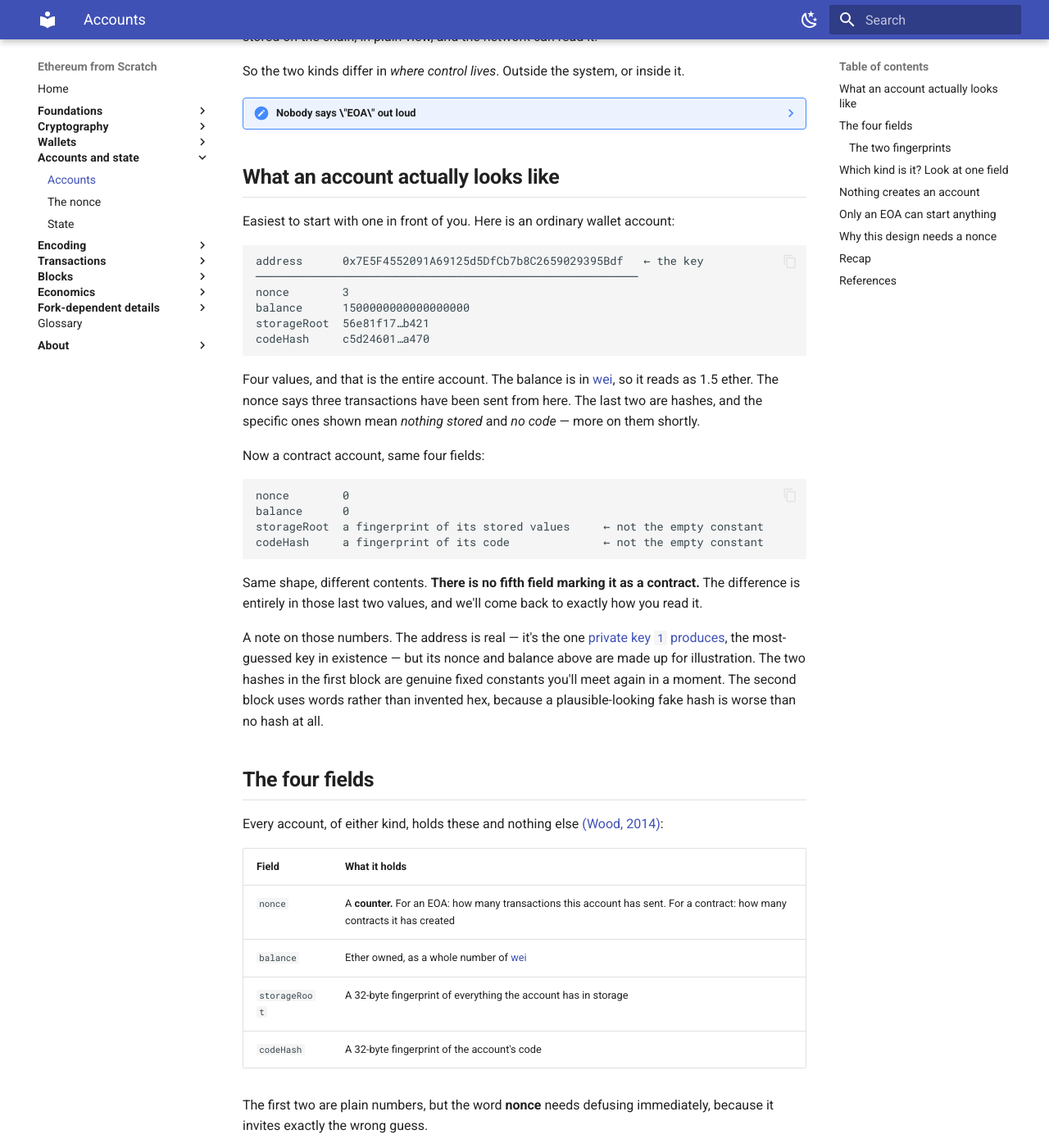
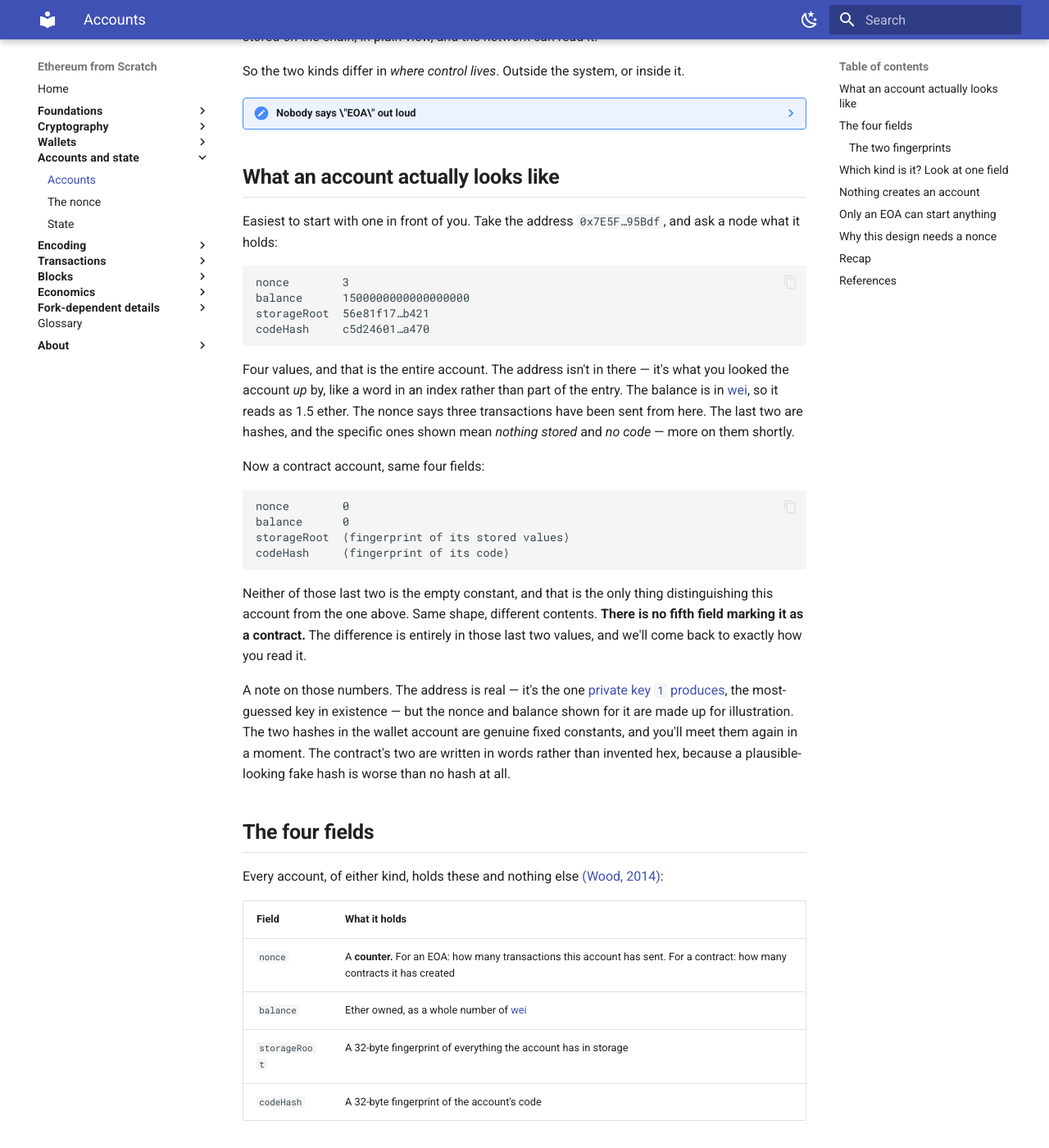
Before and after one commit to davide-stocco/ethereum-from-scratch, an MkDocs documentation site: the page built from docs/accounts/accounts.md, in a window 1280 px wide and 1400 px high, scrolled down 819 px. Shown: the whole window at 82% size. Built offline with MkDocs 1.6.1 and Material for MkDocs 9.7.7, drawn with Linux system fonts in a browser that asks for light colours; some of the changed text lies outside the part shown.

Commit message:
Stop the account dump overflowing
Three changes, in rough order of how much each mattered:

Dropped the 58-character rule of box-drawing dashes. Character count said
the block was no wider than fences already on other pages, which is why I
mistrusted the width and only trimmed it. The glyph is the real problem:
a run of U+2500 that long compounds any per-glyph width difference in a
fallback font, and 58 is more than twice the longest run anywhere else on
the site. The diagrams on the addresses page top out at 25.

Moved the address out of the block and into the sentence above it, which
also lets the text make the point directly - the address is what you look
the account up by, not part of the entry.

Split the two empty constants onto their own lines under their labels, so
the widest line drops from 77 to 68. A 64-character hash plus a label will
not fit a narrow screen on one line, and the label reads better as a
caption anyway.

Widest line on the page is now 68, down from 82.

````diff
--- a/docs/accounts/accounts.md
+++ b/docs/accounts/accounts.md
@@ -49,31 +49,29 @@ So the two kinds differ in *where control lives*. Outside the system, or inside
 
 ## What an account actually looks like
 
-Easiest to start with one in front of you. Here is an ordinary wallet account:
+Easiest to start with one in front of you. Take the address `0x7E5F…95Bdf`, and ask a node what it holds:
 
 ```
-address      0x7E5F4552091A69125d5DfCb7b8C2659029395Bdf   ← the key
-─────────────────────────────────────────────────────────
 nonce        3
 balance      1500000000000000000
 storageRoot  56e81f17…b421
 codeHash     c5d24601…a470
 ```
 
-Four values, and that is the entire account. The balance is in [wei](../foundations/ether.md), so it reads as 1.5 ether. The nonce says three transactions have been sent from here. The last two are hashes, and the specific ones shown mean *nothing stored* and *no code* — more on them shortly.
+Four values, and that is the entire account. The address isn't in there — it's what you looked the account *up* by, like a word in an index rather than part of the entry. The balance is in [wei](../foundations/ether.md), so it reads as 1.5 ether. The nonce says three transactions have been sent from here. The last two are hashes, and the specific ones shown mean *nothing stored* and *no code* — more on them shortly.
 
 Now a contract account, same four fields:
 
 ```
 nonce        0
 balance      0
-storageRoot  a fingerprint of its stored values     ← not the empty constant
-codeHash     a fingerprint of its code              ← not the empty constant
+storageRoot  ⟨fingerprint of its stored values⟩
+codeHash     ⟨fingerprint of its code⟩
 ```
 
-Same shape, different contents. **There is no fifth field marking it as a contract.** The difference is entirely in those last two values, and we'll come back to exactly how you read it.
+Neither of those last two is the empty constant, and that is the only thing distinguishing this account from the one above. Same shape, different contents. **There is no fifth field marking it as a contract.** The difference is entirely in those last two values, and we'll come back to exactly how you read it.
 
-A note on those numbers. The address is real — it's the one [private key `1` produces](../crypto/addresses.md), the most-guessed key in existence — but its nonce and balance above are made up for illustration. The two hashes in the first block are genuine fixed constants you'll meet again in a moment. The second block uses words rather than invented hex, because a plausible-looking fake hash is worse than no hash at all.
+A note on those numbers. The address is real — it's the one [private key `1` produces](../crypto/addresses.md), the most-guessed key in existence — but the nonce and balance shown for it are made up for illustration. The two hashes in the wallet account are genuine fixed constants, and you'll meet them again in a moment. The contract's two are written in words rather than invented hex, because a plausible-looking fake hash is worse than no hash at all.
 
 ## The four fields
 
@@ -127,8 +125,11 @@ What's still deferred is how you hash a *collection*. Hashing one lump of bytes
 An account with no storage and no code still has both fields. They hold the fingerprints **of emptiness**, which are two fixed constants:
 
 ```
-codeHash     c5d2460186f7233c927e7db2dcc703c0e500b653ca82273b7bfad8045d85a470
-storageRoot  56e81f171bcc55a6ff8345e692c0f86e5b48e01b996cadc001622fb5e363b421
+codeHash — the hash of no code at all
+    c5d2460186f7233c927e7db2dcc703c0e500b653ca82273b7bfad8045d85a470
+
+storageRoot — the root of an empty trie
+    56e81f171bcc55a6ff8345e692c0f86e5b48e01b996cadc001622fb5e363b421
 ```
 
 The first is Keccak-256 of nothing at all — the empty-input hash the Keccak page used to check its own implementation against the published value. The second is the root of an empty trie. **Every ordinary wallet account on Ethereum carries that identical pair**, which is what makes the next section possible.
````
